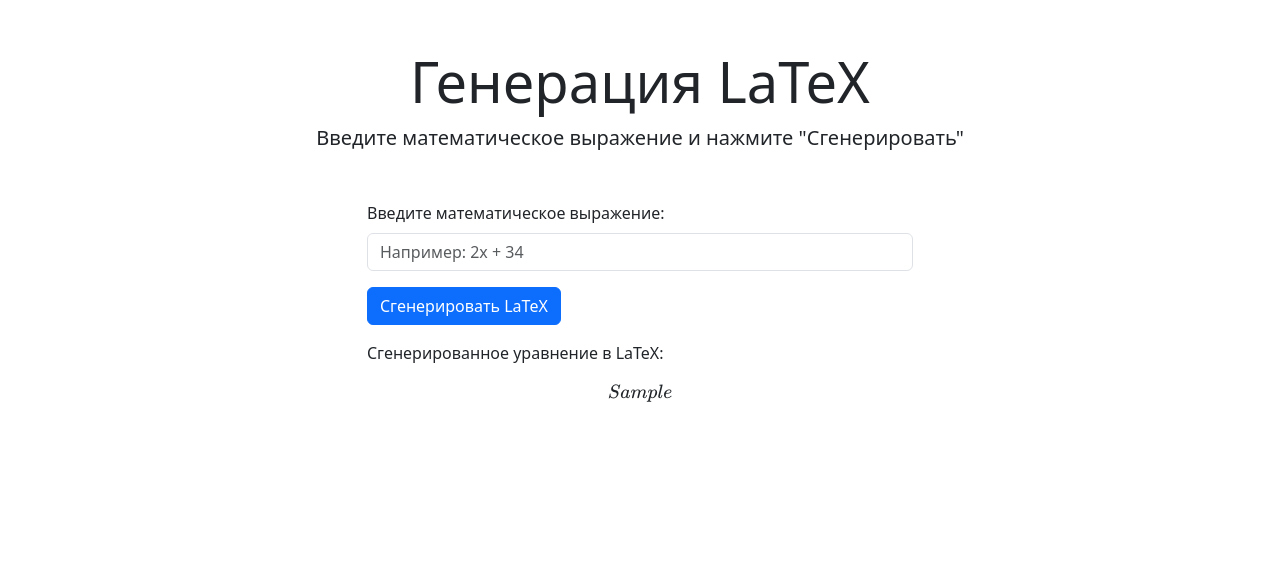
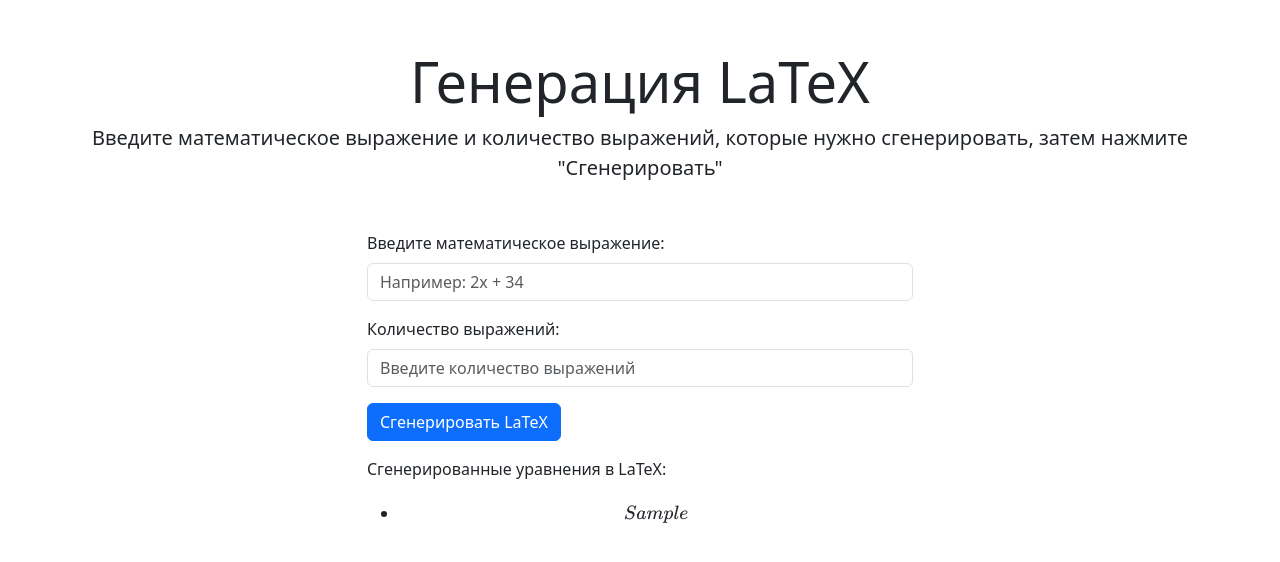
Before and after one commit to sariya23/generate_math_problems, a Flask app: template templates/higher_math/integrals.html in a window 1280 px wide. Shown: the part 68-630 px from the top of the page. Run offline with Flask 3, Linux system fonts and the light colour scheme; the template is opened without the code that fills it: most values are stand-ins (such as "Sample title", 1, 10 or a date in 2020); some libraries are stand-ins or nearby versions.

Commit message:
Add nums of expression

```diff
--- a/app.py
+++ b/app.py
@@ -38,13 +38,14 @@ def integrals():
 @app.route('/generate_integrals', methods=['POST'])
 def generate_integrals():
     data = request.form.get('data')
-    print(data)
+    num_expressions = int(request.form.get('numExpressions', 1))
+
     try:
-        latex_equation = latex(data)
+        latex_equations = [latex(data) for _ in range(num_expressions)]
 
-        return render_template('higher_math/integrals.html', latex_equation=latex_equation, error=None)
+        return render_template('higher_math/integrals.html', latex_equations=latex_equations, error=None)
     except Exception as e:
-        return render_template('higher_math/integrals.html', latex_equation=None, error=str(e))
+        return render_template('higher_math/integrals.html', latex_equations=None, error=str(e))
 
 
 @app.route('/higher_math/derivatives')
--- a/templates/higher_math/integrals.html
+++ b/templates/higher_math/integrals.html
@@ -3,7 +3,7 @@
 <div class="container mt-5">
     <div class="text-center">
         <h1 class="display-4">Генерация LaTeX</h1>
-        <p class="lead">Введите математическое выражение и нажмите "Сгенерировать"</p>
+        <p class="lead">Введите математическое выражение и количество выражений, которые нужно сгенерировать, затем нажмите "Сгенерировать"</p>
     </div>
 
     <div class="row mt-5">
@@ -13,11 +13,20 @@
                     <label for="dataInput" class="form-label">Введите математическое выражение:</label>
                     <input type="text" class="form-control" name="data" id="dataInput" placeholder="Например: 2x + 34" required>
                 </div>
+                <div class="mb-3">
+                    <label for="numExpressions" class="form-label">Количество выражений:</label>
+                    <input type="number" class="form-control" name="numExpressions" id="numExpressions" placeholder="Введите количество выражений" required>
+                </div>
                 <button type="submit" class="btn btn-primary">Сгенерировать LaTeX</button>
             </form>
             <div id="result" class="mt-3">
-                {% if latex_equation %}
-                    <p>Сгенерированное уравнение в LaTeX: \[ {{ latex_equation }} \]</p>
+                {% if latex_equations %}
+                    <p>Сгенерированные уравнения в LaTeX:</p>
+                    <ul>
+                        {% for latex_equation in latex_equations %}
+                            <li>\[ {{ latex_equation }} \]</li>
+                        {% endfor %}
+                    </ul>
                 {% endif %}
                 {% if error %}
                     <p style="color: red;">Ошибка: {{ error }}</p>
```
